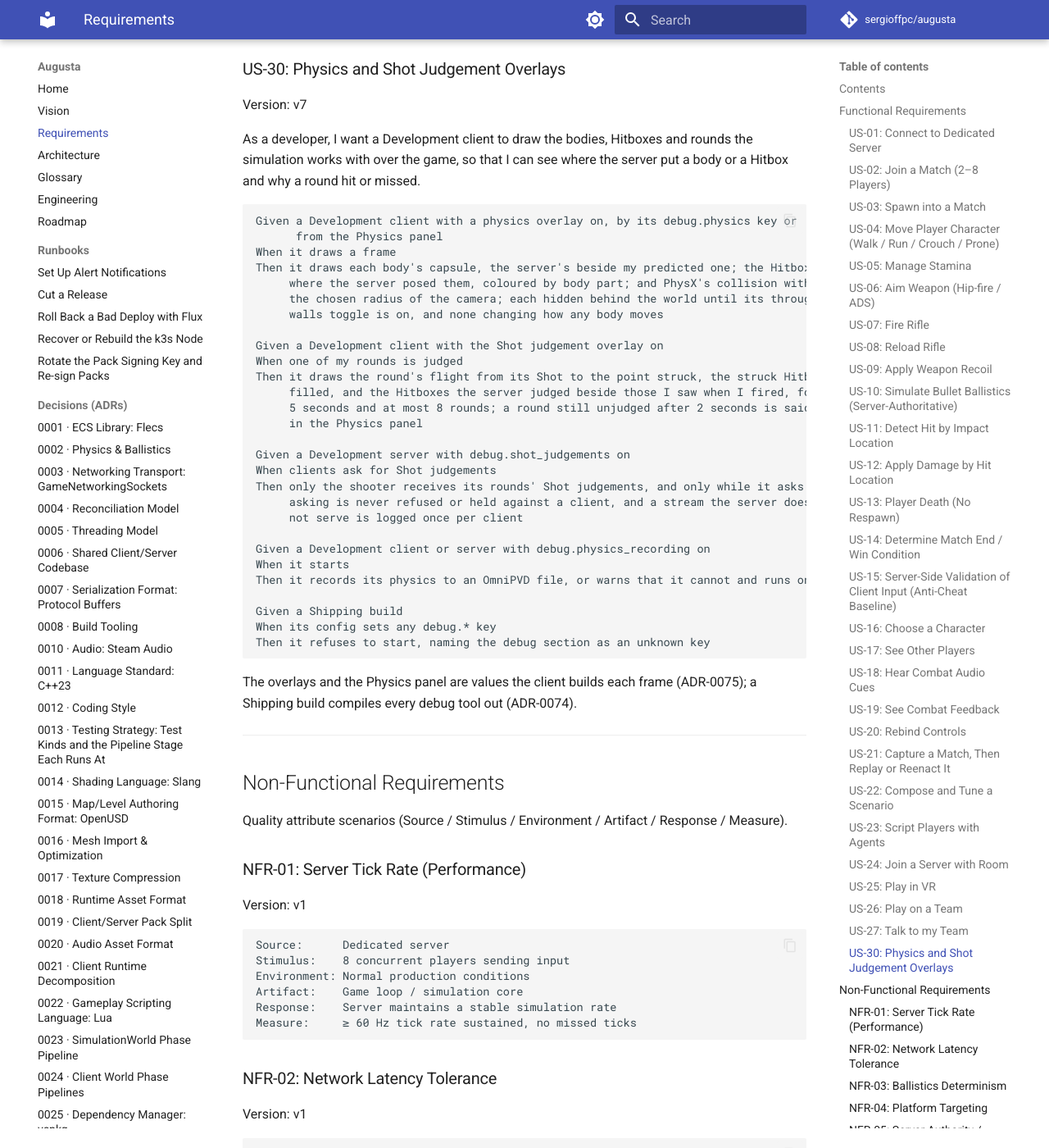
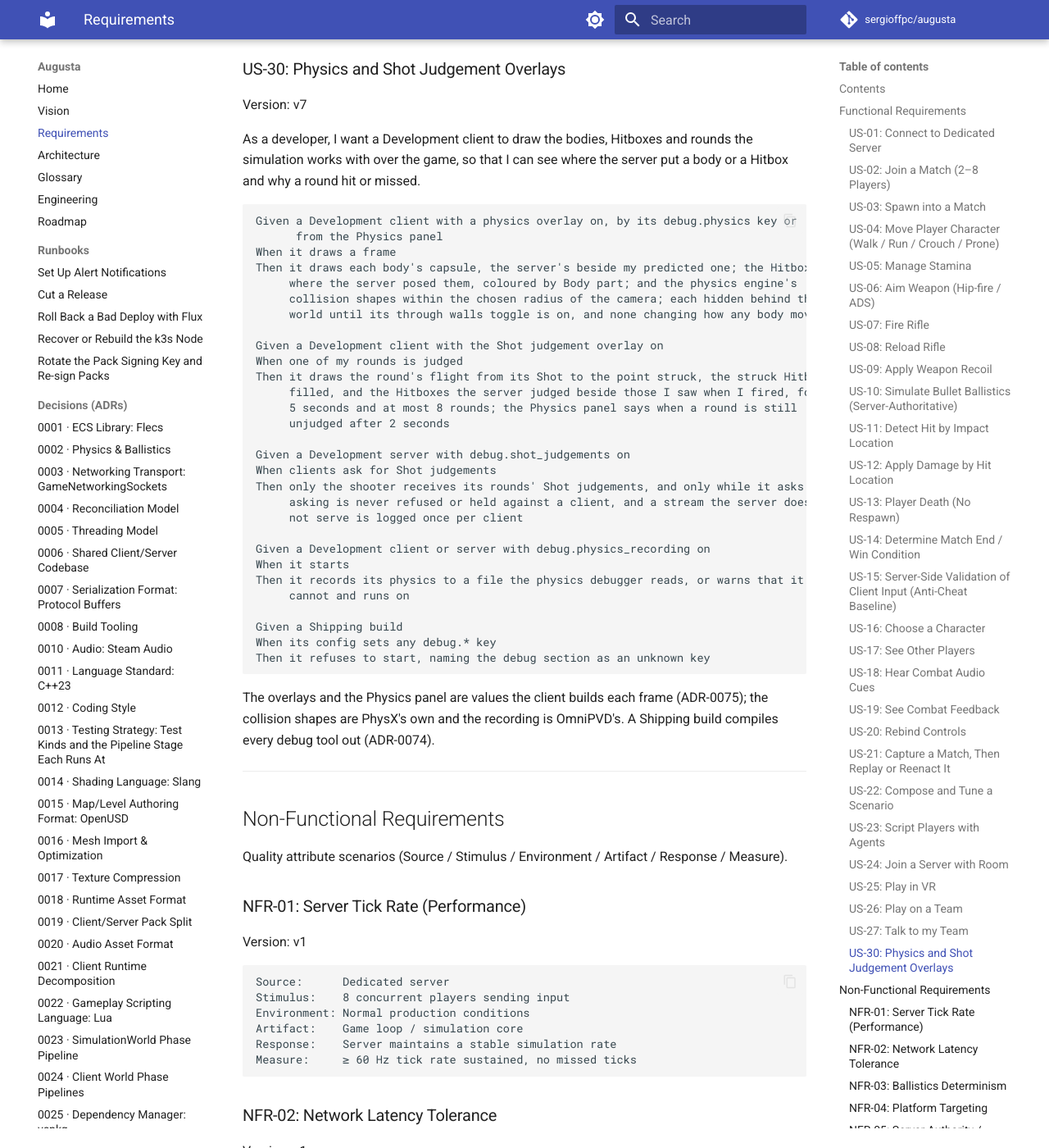
Before and after one commit to sergioffpc/augusta, an MkDocs documentation site: the page built from docs/REQUIREMENTS.md, in a window 1280 px wide and 1400 px high, scrolled down 11855 px. Shown: the whole window at 82% size. Built offline with MkDocs 1.6.1 and Material for MkDocs 9.7.7, drawn with Linux system fonts in a browser that asks for light colours; comment, search, counter and statistics services are not loaded.

Commit message:
docs(requirements): word US-30 by its terms and keep vendors in its note
Refs #1363

Co-Authored-By: Claude Opus 5.5 <noreply@anthropic.com>

````diff
--- a/docs/REQUIREMENTS.md
+++ b/docs/REQUIREMENTS.md
@@ -569,16 +569,16 @@ Given a Development client with a physics overlay on, by its debug.physics key o
       from the Physics panel
 When it draws a frame
 Then it draws each body's capsule, the server's beside my predicted one; the Hitboxes
-     where the server posed them, coloured by body part; and PhysX's collision within
-     the chosen radius of the camera; each hidden behind the world until its through
-     walls toggle is on, and none changing how any body moves
+     where the server posed them, coloured by Body part; and the physics engine's
+     collision shapes within the chosen radius of the camera; each hidden behind the
+     world until its through walls toggle is on, and none changing how any body moves
 
 Given a Development client with the Shot judgement overlay on
 When one of my rounds is judged
 Then it draws the round's flight from its Shot to the point struck, the struck Hitbox
      filled, and the Hitboxes the server judged beside those I saw when I fired, for
-     5 seconds and at most 8 rounds; a round still unjudged after 2 seconds is said so
-     in the Physics panel
+     5 seconds and at most 8 rounds; the Physics panel says when a round is still
+     unjudged after 2 seconds
 
 Given a Development server with debug.shot_judgements on
 When clients ask for Shot judgements
@@ -588,7 +588,8 @@ Then only the shooter receives its rounds' Shot judgements, and only while it as
 
 Given a Development client or server with debug.physics_recording on
 When it starts
-Then it records its physics to an OmniPVD file, or warns that it cannot and runs on
+Then it records its physics to a file the physics debugger reads, or warns that it
+     cannot and runs on
 
 Given a Shipping build
 When its config sets any debug.* key
@@ -596,7 +597,8 @@ Then it refuses to start, naming the debug section as an unknown key
 ```
 
 The overlays and the Physics panel are values the client builds each frame
-(ADR-0075); a Shipping build compiles every debug tool out (ADR-0074).
+(ADR-0075); the collision shapes are PhysX's own and the recording is OmniPVD's.
+A Shipping build compiles every debug tool out (ADR-0074).
 
 ---
 
````
